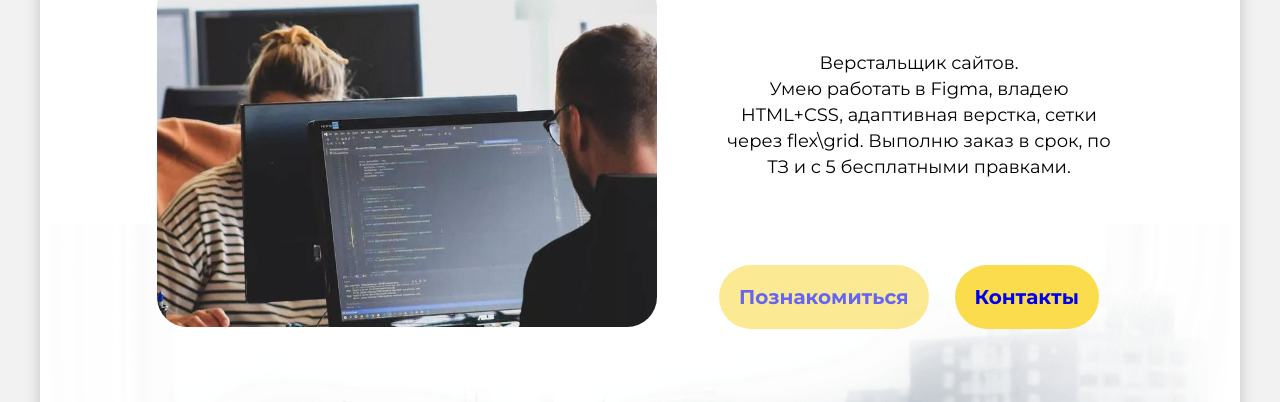
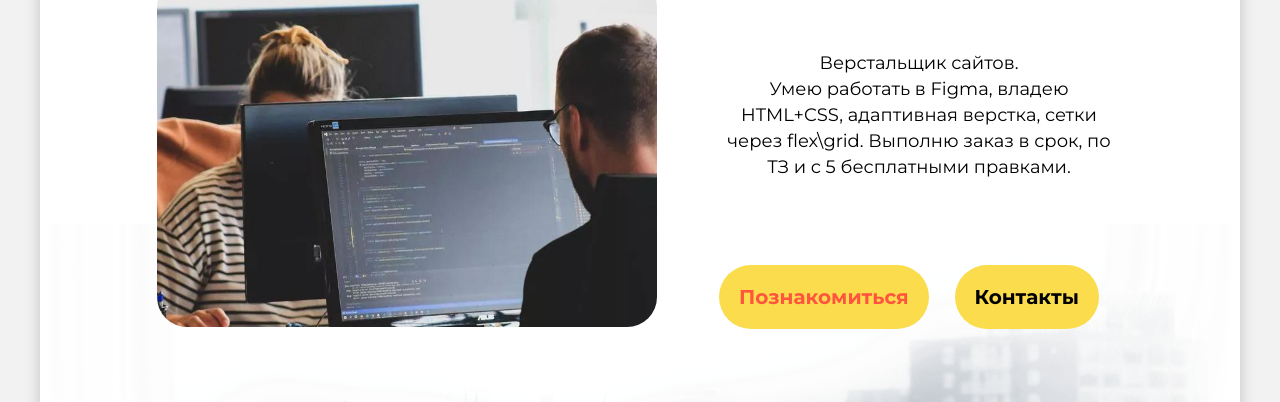
Before and after one commit to MironovAleksandr199304/ForFree, a plain HTML site: page index.html in a window 1280 px wide. In both pictures the pointer is over the link "Познакомиться". Shown: the part 318-720 px from the top of the page. Drawn offline with Linux system fonts and the light colour scheme.

Commit message:
правка цвета шрифта

```diff
--- a/styles.css
+++ b/styles.css
@@ -147,6 +147,7 @@ body {
     padding-right: 20px;
     margin-right: 26px;
     height: 64px;
+    color:#000000;
     background: #FBDC4D;
     border-radius: 50px;
     font-weight: 700;
@@ -156,7 +157,7 @@ body {
 }
 
 .button-skill:hover{
-    opacity: 60%;
+    color:#FF543E;
 }
 
 .header-img{
```
